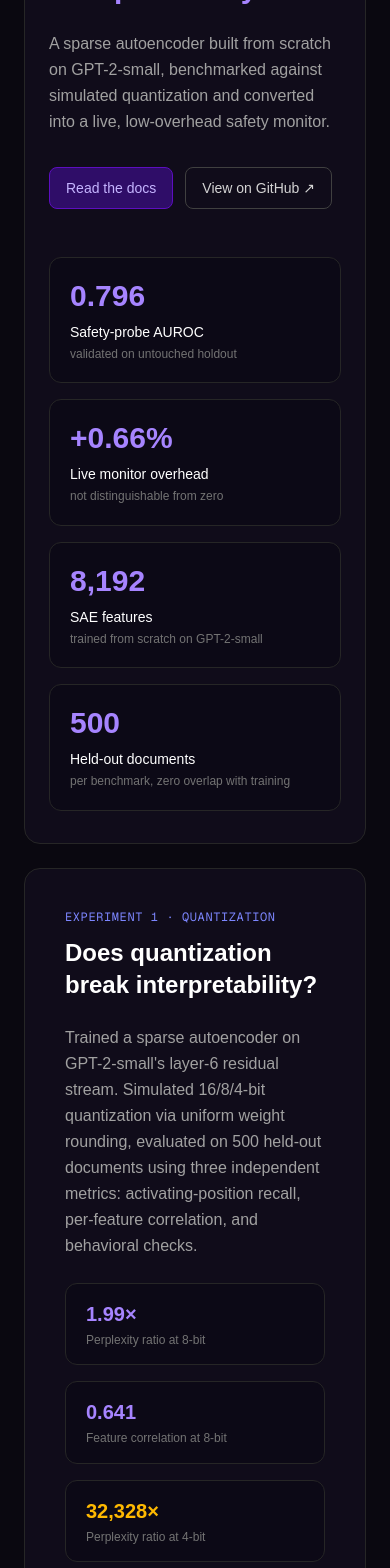
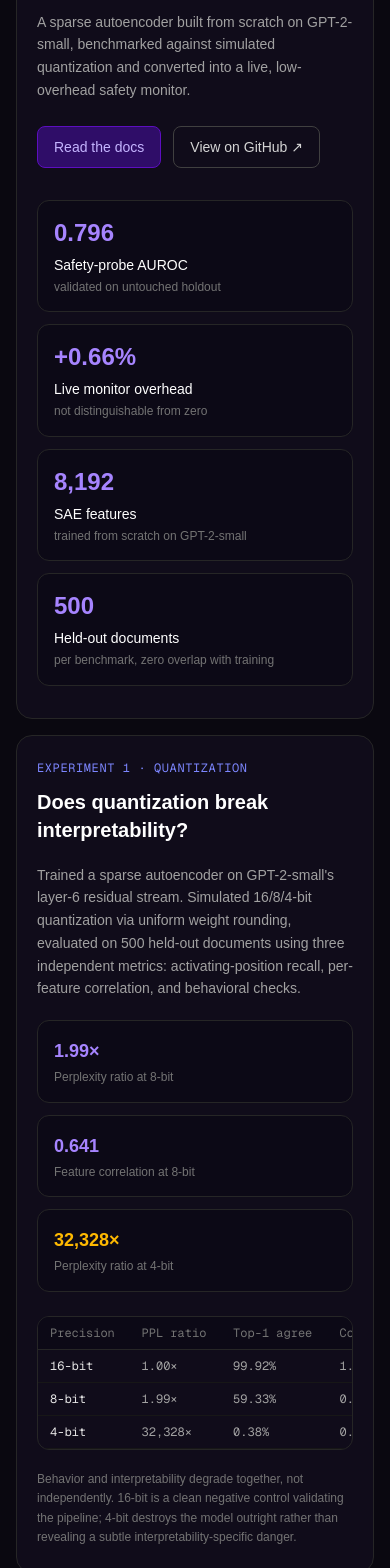
Before and after one commit to ana-lan/activation-lens, a Next.js app in the folder frontend/: page / in a window 390 px wide. Shown: the part 360-1928 px from the top of the page. Built offline with nearby package versions, Linux system fonts and the light colour scheme.

Commit message:
modified grids 2

```diff
--- a/frontend/app/page.tsx
+++ b/frontend/app/page.tsx
@@ -5,15 +5,15 @@ export default function LandingPage() {
     <main className="min-h-screen bg-[#0a0810] text-neutral-300">
       <Nav />
 
-      <div className="max-w-5xl mx-auto px-6 pt-6">
+      <div className="max-w-5xl mx-auto px-4 sm:px-6 pt-4 sm:pt-6">
         {/* Hero + stats — ONE bordered panel */}
-        <div className="rounded-2xl border border-neutral-800 bg-[#100c1a] px-6 sm:px-10 py-8 sm:py-12">
-          <span className="inline-flex items-center gap-2 text-xs text-neutral-400 border border-neutral-700 rounded-full px-3 py-1 mb-8">
-            <span className="w-1.5 h-1.5 rounded-full bg-violet-400" />
+        <div className="rounded-2xl border border-neutral-800 bg-[#100c1a] px-5 sm:px-10 py-8 sm:py-12">
+          <span className="inline-flex items-center gap-2 text-xs text-neutral-400 border border-neutral-700 rounded-full px-3 py-1 mb-6 sm:mb-8">
+            <span className="w-1.5 h-1.5 rounded-full bg-violet-400 shrink-0" />
             Open source · Benchmarked on GPT-2-small
           </span>
 
-          <h1 className="text-3xl sm:text-4xl md:text-5xl font-bold leading-tight mb-6 max-w-3xl">
+          <h1 className="text-3xl sm:text-4xl md:text-5xl font-bold leading-tight mb-5 sm:mb-6 max-w-3xl">
             <span className="text-white">Does </span>
             <span className="text-indigo-400">quantization</span>
             <span className="text-white"> quietly break </span>
@@ -21,12 +21,12 @@ export default function LandingPage() {
             <span className="text-white">?</span>
           </h1>
 
-          <p className="text-neutral-400 max-w-2xl mb-8 leading-relaxed">
+          <p className="text-neutral-400 max-w-2xl mb-6 sm:mb-8 leading-relaxed text-sm sm:text-base">
             A sparse autoencoder built from scratch on GPT-2-small, benchmarked against
             simulated quantization and converted into a live, low-overhead safety monitor.
           </p>
 
-          <div className="flex items-center gap-3 mb-12">
+          <div className="flex flex-wrap items-center gap-3 mb-8 sm:mb-12">
             <a href="/docs" className="px-4 py-2.5 rounded-lg bg-violet-950 border border-violet-800 text-violet-300 text-sm font-medium hover:bg-violet-900/50 transition-colors">
               Read the docs
             </a>
@@ -35,7 +35,7 @@ export default function LandingPage() {
             </a>
           </div>
 
-          <div className="grid grid-cols-1 sm:grid-cols-2 md:grid-cols-4 gap-4">
+          <div className="grid grid-cols-1 sm:grid-cols-2 md:grid-cols-4 gap-3 sm:gap-4">
             <StatCard value="0.796" label="Safety-probe AUROC" sub="validated on untouched holdout" />
             <StatCard value="+0.66%" label="Live monitor overhead" sub="not distinguishable from zero" />
             <StatCard value="8,192" label="SAE features" sub="trained from scratch on GPT-2-small" />
@@ -45,13 +45,13 @@ export default function LandingPage() {
 
         {/* Experiment 1 */}
         <ExperimentSection eyebrow="EXPERIMENT 1 · QUANTIZATION" title="Does quantization break interpretability?">
-          <p className="text-neutral-400 mb-6 leading-relaxed">
+          <p className="text-neutral-400 mb-5 sm:mb-6 leading-relaxed text-sm sm:text-base">
             Trained a sparse autoencoder on GPT-2-small&apos;s layer-6 residual stream. Simulated 16/8/4-bit
             quantization via uniform weight rounding, evaluated on 500 held-out documents using three
             independent metrics: activating-position recall, per-feature correlation, and behavioral checks.
           </p>
 
-          <div className="grid grid-cols-1 sm:grid-cols-3 gap-4 mb-8">
+          <div className="grid grid-cols-1 sm:grid-cols-3 gap-3 mb-6 sm:mb-8">
             <MiniStat value="1.99×" label="Perplexity ratio at 8-bit" />
             <MiniStat value="0.641" label="Feature correlation at 8-bit" />
             <MiniStat value="32,328×" label="Perplexity ratio at 4-bit" color="text-amber-400" />
@@ -66,7 +66,7 @@ export default function LandingPage() {
             ]}
           />
 
-          <p className="text-neutral-500 text-sm mt-6 leading-relaxed">
+          <p className="text-neutral-500 text-xs sm:text-sm mt-5 sm:mt-6 leading-relaxed">
             Behavior and interpretability degrade together, not independently. 16-bit is a clean negative
             control validating the pipeline; 4-bit destroys the model outright rather than revealing a
             subtle interpretability-specific danger.
@@ -75,13 +75,13 @@ export default function LandingPage() {
 
         {/* Experiment 2 */}
         <ExperimentSection eyebrow="EXPERIMENT 2 · SAFETY MONITOR" title="A live, low-overhead safety monitor">
-          <p className="text-neutral-400 mb-6 leading-relaxed">
+          <p className="text-neutral-400 mb-5 sm:mb-6 leading-relaxed text-sm sm:text-base">
             Searched all 8,192 SAE features against BeaverTails using a strict discovery/validation/test
             split. A single feature was weak and confounded; a 100-feature regularized probe was real,
             validated on a genuinely untouched holdout, and converted into a live per-token monitor.
           </p>
 
-          <div className="grid grid-cols-1 sm:grid-cols-3 gap-4 mb-8">
+          <div className="grid grid-cols-1 sm:grid-cols-3 gap-3 mb-6 sm:mb-8">
             <MiniStat value="0.653 → 0.796" label="AUROC, single → 100-feature" />
             <MiniStat value="−23.6pp" label="False-positive rate reduction" />
             <MiniStat value="+0.66%" label="Optimized monitor overhead" />
@@ -95,7 +95,7 @@ export default function LandingPage() {
             ]}
           />
 
-          <p className="text-neutral-500 text-sm mt-6 leading-relaxed">
+          <p className="text-neutral-500 text-xs sm:text-sm mt-5 sm:mt-6 leading-relaxed">
             Computing only the 100 needed encoder features (skipping the full decoder and 8,092 unused
             features) cut monitoring overhead from a measurable +4.12% to +0.66% — not statistically
             distinguishable from zero.
@@ -104,26 +104,26 @@ export default function LandingPage() {
 
         {/* Experiment 3 */}
         <ExperimentSection eyebrow="EXPERIMENT 3 · FEATURE STEERING" title="Golden Gate Claude-inspired steering">
-          <p className="text-neutral-400 mb-6 leading-relaxed">
+          <p className="text-neutral-400 mb-4 sm:mb-6 leading-relaxed text-sm sm:text-base">
             Additive decoder-direction steering reliably raised targeted SAE activations — confirming
             causal control of the encoded coordinate. Tested across 8 candidates including clean lexical
             controls and a matched random-direction control, under both last-position and persistent
             intervention policies.
           </p>
-          <p className="text-neutral-500 text-sm leading-relaxed">
+          <p className="text-neutral-500 text-xs sm:text-sm leading-relaxed">
             Target and random directions produced comparable output degeneration at matched strength.
             Reported as an honest, controlled negative result — not a hidden limitation.
           </p>
         </ExperimentSection>
 
         {/* Architecture */}
-        <div className="rounded-2xl border border-neutral-800 bg-[#100c1a] px-10 py-10 mt-6">
-          <h2 className="text-xs font-mono text-neutral-500 uppercase tracking-wider mb-6">Architecture &amp; stack</h2>
-          <pre className="text-xs text-neutral-400 overflow-x-auto font-mono leading-relaxed mb-6">
+        <div className="rounded-2xl border border-neutral-800 bg-[#100c1a] px-5 sm:px-10 py-6 sm:py-10 mt-4 sm:mt-6">
+          <h2 className="text-xs font-mono text-neutral-500 uppercase tracking-wider mb-5 sm:mb-6">Architecture &amp; stack</h2>
+          <pre className="text-[10px] sm:text-xs text-neutral-400 overflow-x-auto font-mono leading-relaxed mb-5 sm:mb-6">
 {`Base LLM (GPT-2-small, frozen)
          │
    Hook/Capture layer ──────→ Quantized variants (16/8/4-bit)
-         │                               │
+         │                              │
     SAE (trained once) ←────────────────┘
          │
   ┌──────┼──────────┬──────────────┐
@@ -138,13 +138,13 @@ Browser  Monitor    (Phase 7)   Layer`}
         </div>
 
         {/* Closing CTA */}
-        <div className="rounded-2xl border border-neutral-800 bg-[#100c1a] px-10 py-12 my-6 text-center">
-          <h2 className="text-2xl font-semibold text-white mb-3">Let&apos;s talk interpretability &amp; inference</h2>
-          <p className="text-neutral-400 mb-6 max-w-xl mx-auto">
+        <div className="rounded-2xl border border-neutral-800 bg-[#100c1a] px-5 sm:px-10 py-8 sm:py-12 my-4 sm:my-6 text-center">
+          <h2 className="text-xl sm:text-2xl font-semibold text-white mb-3">Let&apos;s talk interpretability &amp; inference</h2>
+          <p className="text-neutral-400 mb-6 max-w-xl mx-auto text-sm sm:text-base">
             ActivationLens is open source, built by Anagha — MS Computer Science, UT Dallas.
             Open to ML and SDE new-grad roles.
           </p>
-          <div className="flex items-center justify-center gap-3">
+          <div className="flex flex-wrap items-center justify-center gap-3">
             <a href="https://github.com/ana-lan/activation-lens" className="px-4 py-2.5 rounded-lg border border-neutral-700 text-neutral-300 text-sm font-medium hover:border-neutral-600 transition-colors">
               View on GitHub ↗
             </a>
@@ -163,8 +163,8 @@ Browser  Monitor    (Phase 7)   Layer`}
 
 function StatCard({ value, label, sub }: { value: string; label: string; sub: string }) {
   return (
-    <div className="rounded-xl border border-neutral-800 bg-[#0c0916] px-5 py-5">
-      <div className="text-3xl font-bold text-violet-400 mb-2">{value}</div>
+    <div className="rounded-xl border border-neutral-800 bg-[#0c0916] px-4 sm:px-5 py-4 sm:py-5">
+      <div className="text-2xl sm:text-3xl font-bold text-violet-400 mb-1.5 sm:mb-2 break-words">{value}</div>
       <div className="text-sm text-white font-medium mb-1">{label}</div>
       <div className="text-xs text-neutral-500 leading-snug">{sub}</div>
     </div>
@@ -173,8 +173,8 @@ function StatCard({ value, label, sub }: { value: string; label: string; sub: st
 
 function MiniStat({ value, label, color }: { value: string; label: string; color?: string }) {
   return (
-    <div className="rounded-xl border border-neutral-800 bg-[#0c0916] px-5 py-4">
-      <div className={`text-xl font-bold mb-1 ${color ?? "text-violet-400"}`}>{value}</div>
+    <div className="rounded-xl border border-neutral-800 bg-[#0c0916] px-4 sm:px-5 py-4">
+      <div className={`text-lg sm:text-xl font-bold mb-1 break-words ${color ?? "text-violet-400"}`}>{value}</div>
       <div className="text-xs text-neutral-500 leading-snug">{label}</div>
     </div>
   );
@@ -182,9 +182,9 @@ function MiniStat({ value, label, color }: { value: string; label: string; color
 
 function ExperimentSection({ eyebrow, title, children }: { eyebrow: string; title: string; children: React.ReactNode }) {
   return (
-    <div className="rounded-2xl border border-neutral-800 bg-[#100c1a] px-10 py-10 mt-6">
+    <div className="rounded-2xl border border-neutral-800 bg-[#100c1a] px-5 sm:px-10 py-6 sm:py-10 mt-4 sm:mt-6">
       <div className="text-xs font-mono text-indigo-400 tracking-wider mb-3">{eyebrow}</div>
-      <h2 className="text-2xl font-semibold text-white mb-6">{title}</h2>
+      <h2 className="text-xl sm:text-2xl font-semibold text-white mb-5 sm:mb-6">{title}</h2>
       {children}
     </div>
   );
@@ -192,12 +192,12 @@ function ExperimentSection({ eyebrow, title, children }: { eyebrow: string; titl
 
 function ResultTable({ headers, rows }: { headers: string[]; rows: string[][] }) {
   return (
-    <div className="rounded-xl border border-neutral-800 overflow-hidden">
-      <table className="w-full text-sm font-mono">
+    <div className="rounded-xl border border-neutral-800 overflow-x-auto">
+      <table className="w-full text-xs sm:text-sm font-mono min-w-[480px]">
         <thead>
           <tr className="bg-[#0c0916]">
             {headers.map((h) => (
-              <th key={h} className="text-left px-4 py-2.5 text-neutral-500 font-normal text-xs border-b border-neutral-800">{h}</th>
+              <th key={h} className="text-left px-3 sm:px-4 py-2 sm:py-2.5 text-neutral-500 font-normal text-xs border-b border-neutral-800 whitespace-nowrap">{h}</th>
             ))}
           </tr>
         </thead>
@@ -205,7 +205,7 @@ function ResultTable({ headers, rows }: { headers: string[]; rows: string[][] })
           {rows.map((row, i) => (
             <tr key={i}>
               {row.map((cell, j) => (
-                <td key={j} className={`px-4 py-2.5 border-b border-neutral-900 last:border-0 ${j === 0 ? "text-neutral-200" : "text-neutral-400"}`}>{cell}</td>
+                <td key={j} className={`px-3 sm:px-4 py-2 sm:py-2.5 border-b border-neutral-900 last:border-0 whitespace-nowrap ${j === 0 ? "text-neutral-200" : "text-neutral-400"}`}>{cell}</td>
               ))}
             </tr>
           ))}
```
